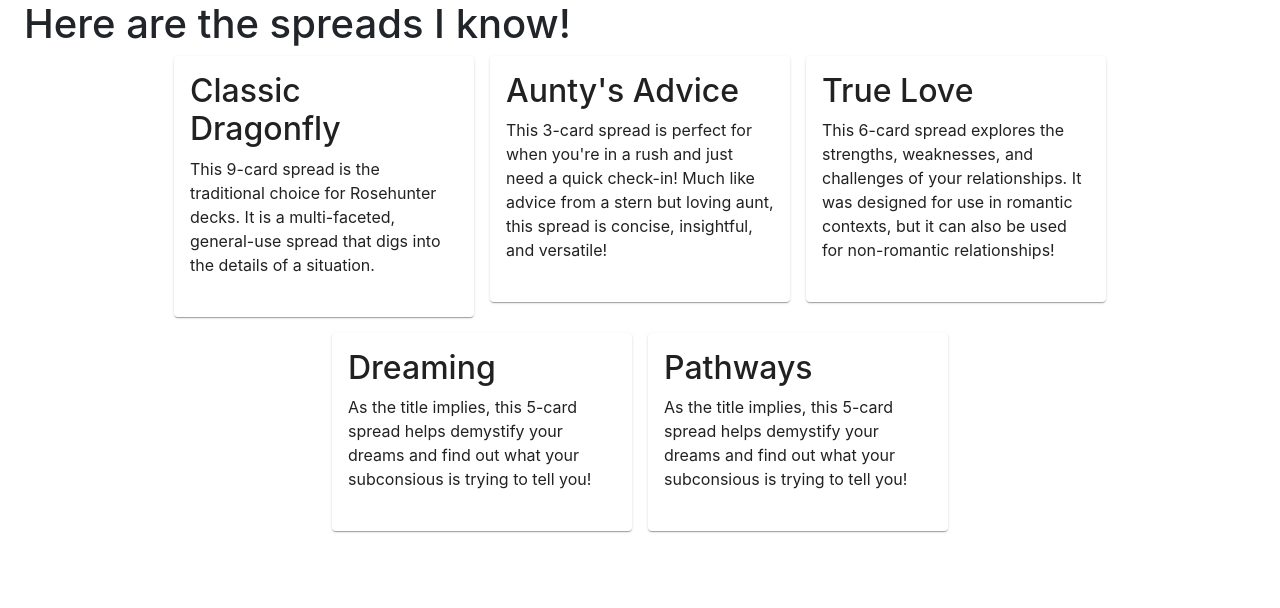
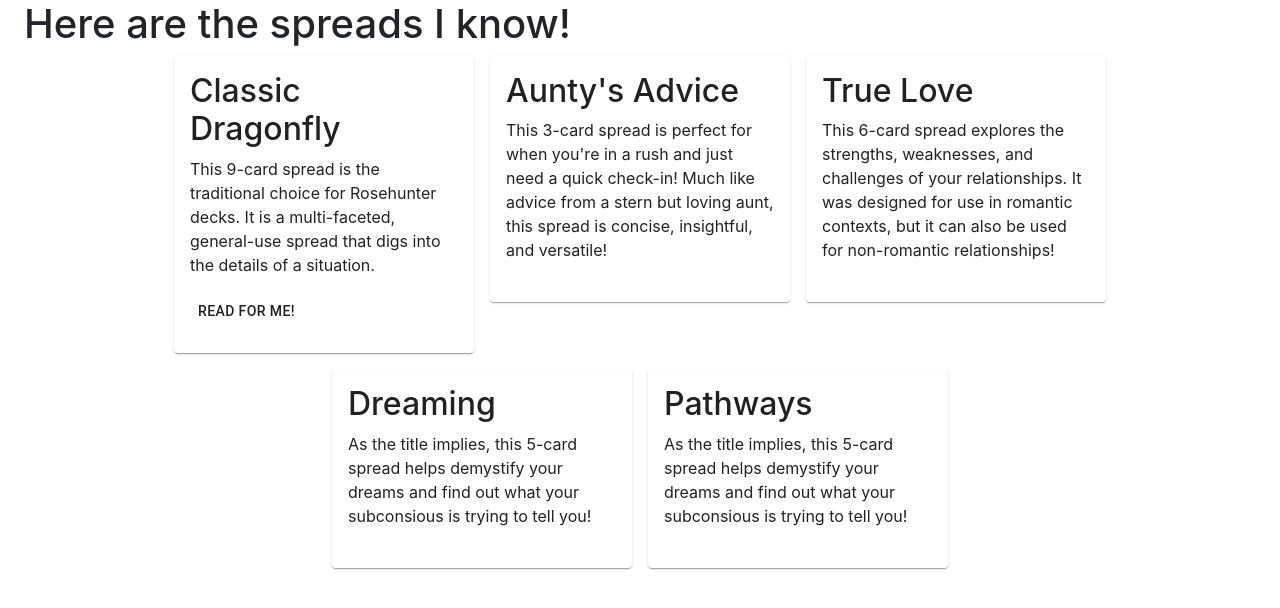
Before and after one commit to kkamali/tarot-frontend, a React (Create React App) app in the folder rose_hunter_tarot/: page /spreads in a window 1280 px wide. Shown: the top 608 px of the page. Built offline with nearby package versions, Linux system fonts and the light colour scheme.

Commit message:
added first spread and fixed routes

```diff
--- a/rose_hunter_tarot/src/App.js
+++ b/rose_hunter_tarot/src/App.js
@@ -5,6 +5,7 @@ import { BrowserRouter as Router, Route } from 'react-router-dom'
 import Welcome from './components/Welcome'
 import Spreads from './components/Spreads'
 import Deck from './components/Deck'
+import Dragonfly from './components/Dragonfly'
 
 function App() {
   return (
@@ -13,6 +14,7 @@ function App() {
         <Route exact path="/" component={Welcome} />
         <Route exact path="/spreads" component={Spreads} />
         <Route exact path="/deck" component={Deck} />
+        <Route exact path="/dragonfly" component={Dragonfly} />
       </div>
     </Router>
   );
--- a/rose_hunter_tarot/src/components/Deck.js
+++ b/rose_hunter_tarot/src/components/Deck.js
@@ -1,5 +1,5 @@
 import React, { Component } from 'react'
-import { Grid, Button, Container } from '@material-ui/core'
+import { Grid, Button } from '@material-ui/core'
 import { Link } from 'react-router-dom'
 
 import TarotCard from './TarotCard'
--- /dev/null
+++ b/rose_hunter_tarot/src/components/Dragonfly.js
@@ -0,0 +1,11 @@
+import React, { useEffect } from 'react'
+
+export default function Dragonfly() {
+  const [drawn, setDrawn] = useState({})
+
+  useEffect(() => {
+    async function fetchData() {
+      const res = await fetch("http://localhost:3000/")
+    }
+  })
+}
--- a/rose_hunter_tarot/src/components/Spreads.js
+++ b/rose_hunter_tarot/src/components/Spreads.js
@@ -1,5 +1,6 @@
 import React from 'react'
-import { makeStyles, Card, CardContent, Grid, Container } from '@material-ui/core'
+import { makeStyles, Card, CardContent, Grid, Container, Button } from '@material-ui/core'
+import { Link } from 'react-router-dom'
 
 const useStyles = makeStyles({
   root: {
@@ -19,7 +20,12 @@ export default function Spreads() {
               <h2>Classic Dragonfly</h2>
               <p>
                 This 9-card spread is the traditional choice for Rosehunter decks. It is a multi-faceted, general-use spread that digs into the details of a situation.
-                  </p>
+              </p>
+              <Link to="/dragonfly">
+                <Button>
+                  Read for me!
+                </Button>
+              </Link>
             </CardContent>
           </Card>
         </Grid>
@@ -29,7 +35,7 @@ export default function Spreads() {
               <h2>Aunty's Advice</h2>
               <p>
                 This 3-card spread is perfect for when you're in a rush and just need a quick check-in! Much like advice from a stern but loving aunt, this spread is concise, insightful, and versatile!
-                  </p>
+              </p>
             </CardContent>
           </Card>
         </Grid>
@@ -39,7 +45,7 @@ export default function Spreads() {
               <h2>True Love</h2>
               <p>
                 This 6-card spread explores the strengths, weaknesses, and challenges of your relationships. It was designed for use in romantic contexts, but it can also be used for non-romantic relationships!
-                </p>
+              </p>
             </CardContent>
           </Card>
         </Grid>
@@ -59,7 +65,7 @@ export default function Spreads() {
               <h2>Pathways</h2>
               <p>
                 As the title implies, this 5-card spread helps demystify your dreams and find out what your subconsious is trying to tell you!
-                 </p>
+              </p>
             </CardContent>
           </Card>
         </Grid>
```
Also changed, not shown: 1 other file (tests, documents, lock files or other folders).
